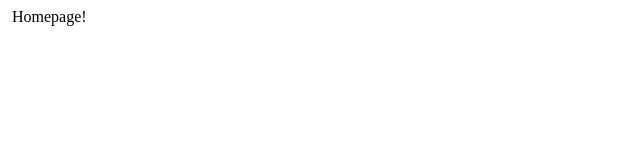
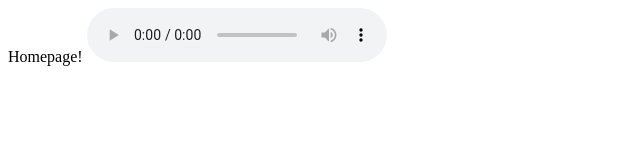
Before and after one commit to lkjnm123/lkjnm123.github.io, a plain HTML site: page index.html in a window 1280 px wide. Shown: the whole page, without its empty margins (0-640 px from the left). Drawn offline with Linux system fonts and the light colour scheme.

Commit message:
Update index.html

```diff
--- a/index.html
+++ b/index.html
@@ -1,9 +1,11 @@
 <html>
   <head>
     <title>个人主页</title>
-    <embed src="Apologize.mp3" autostart="true" loop="true" hidden="true"></embed>
   </head>
   <body>
      Homepage!
+<audio autoplay="autoplay" loop="loop" preload="auto" controls="controls"
+	src = "Apologize.mp3">
+</audio>
   </body>
 </html>
```
